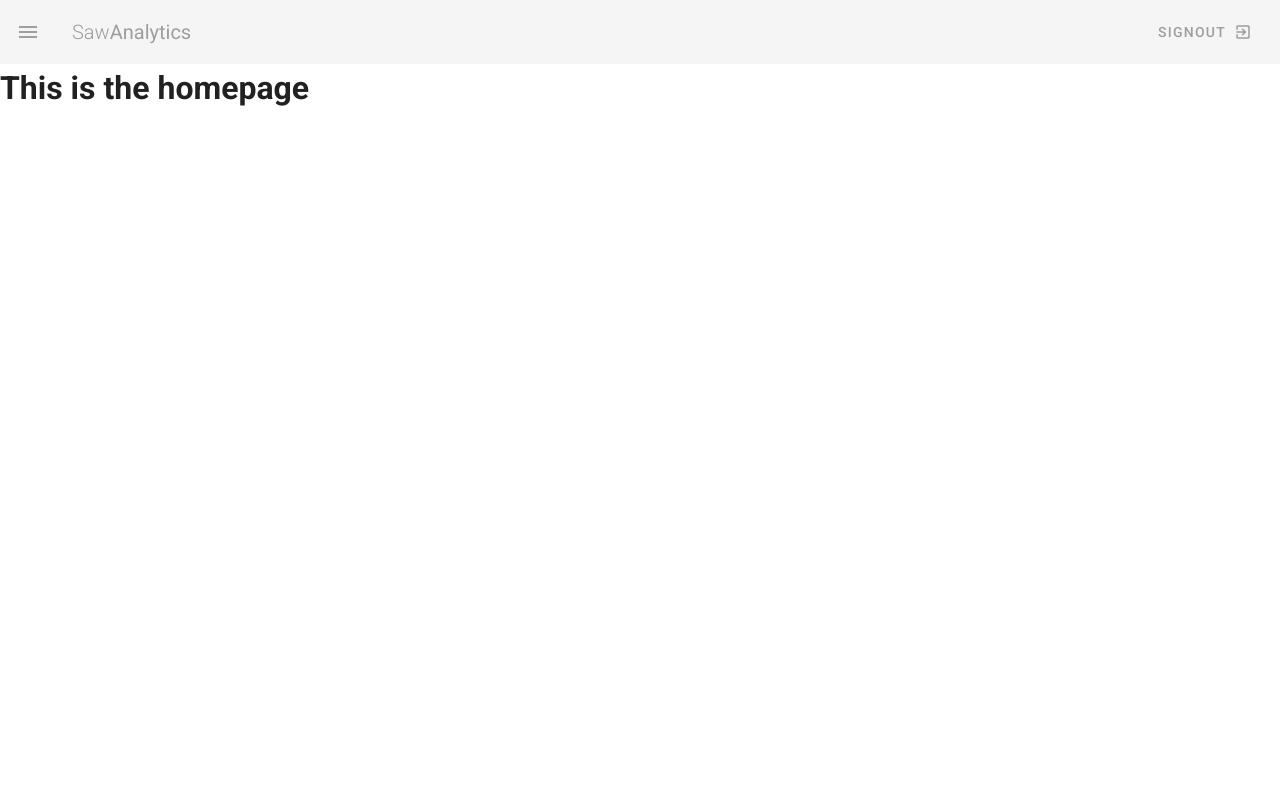
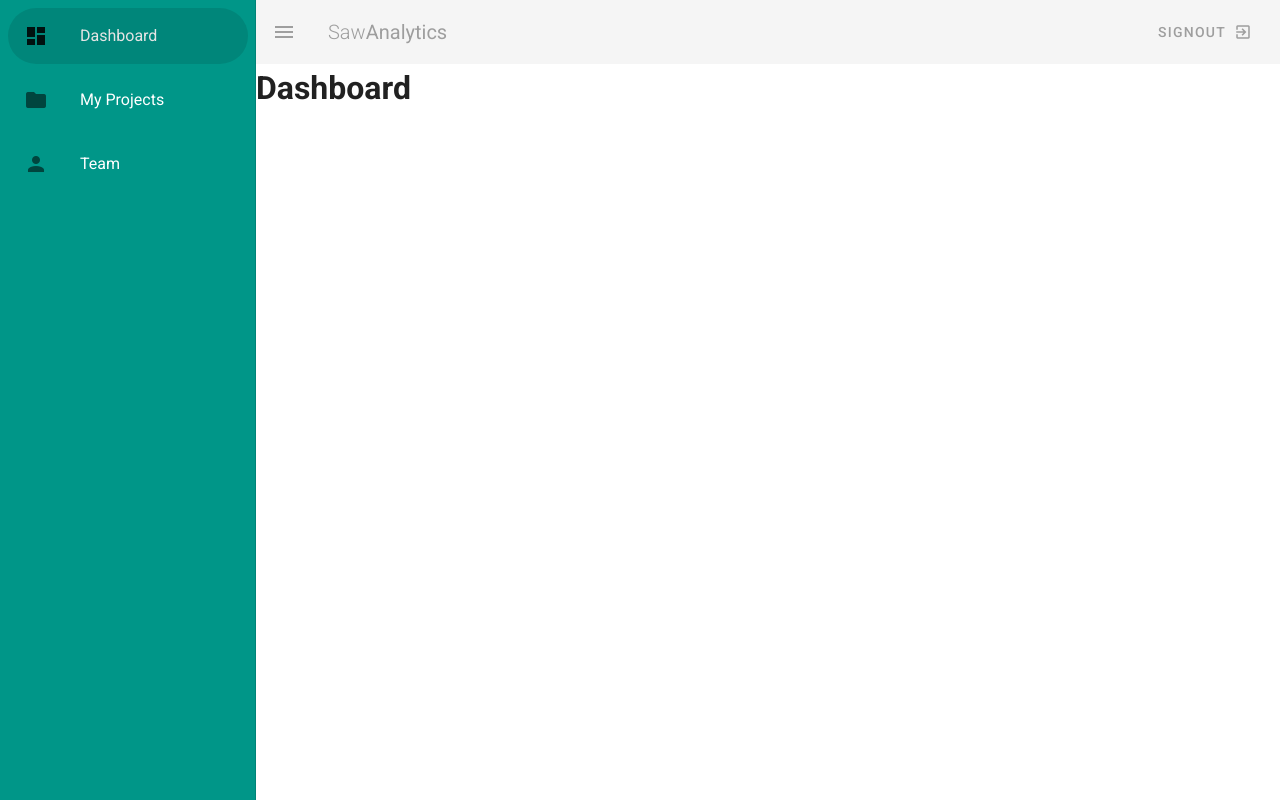
Before and after one commit to manojkmishra/veutify-netn, a Vue app: page / in a window 1280 px wide. Built offline with nearby package versions, Linux system fonts and the light colour scheme.

Commit message:
routing done

```diff
--- a/src/components/Navbar.vue
+++ b/src/components/Navbar.vue
@@ -12,7 +12,7 @@
                 <v-icon right>exit_to_app</v-icon>
             </v-btn>
         </v-app-bar>
-        <v-navigation-drawer v-model="drwr" app  class="success">
+        <v-navigation-drawer v-model="drwr" app  class="teal">
                <v-list rounded>
                     <v-list-item v-for="link in links" :key="link.text" router :to="link.route">
                         <v-list-item-icon>
@@ -28,7 +28,7 @@
 </template>
 <script>
 export default {
-    data(){return{drwr:false, links: [
+    data(){return{drwr:true, links: [
         { icon: 'mdi-view-dashboard', text: 'Dashboard', route: '/' },
         { icon: 'mdi-folder', text: 'My Projects', route: '/projects' },
         { icon: 'mdi-account', text: 'Team', route: '/team' },
--- a/src/router/index.js
+++ b/src/router/index.js
@@ -1,23 +1,15 @@
 import Vue from 'vue'
 import VueRouter from 'vue-router'
-import Home from '../views/Home.vue'
+import Dashboard from '../views/Dashboard.vue'
+import Projects from '../views/Projects.vue'
+import Team from '../views/Team.vue'
 
 Vue.use(VueRouter)
 
 const routes = [
-  {
-    path: '/',
-    name: 'home',
-    component: Home
-  },
-  {
-    path: '/about',
-    name: 'about',
-    // route level code-splitting
-    // this generates a separate chunk (about.[hash].js) for this route
-    // which is lazy-loaded when the route is visited.
-    component: () => import(/* webpackChunkName: "about" */ '../views/About.vue')
-  }
+  { path: '/',    name: 'dashboard',    component: Dashboard  },
+  { path: '/projects',    name: 'projects',   component: Projects,  },
+  { path: '/team',  name: 'team',   component: Team,  }
 ]
 
 const router = new VueRouter({
--- a/src/views/About.vue
+++ /dev/null
@@ -1,5 +0,0 @@
-<template>
-  <div class="about">
-    <h1>This is an about page</h1>
-  </div>
-</template>
--- /dev/null
+++ b/src/views/Dashboard.vue
@@ -0,0 +1,6 @@
+<template>
+  <div class="dashboard">
+    <h1>Dashboard</h1>
+
+  </div>
+</template>
--- a/src/views/Home.vue
+++ /dev/null
@@ -1,6 +0,0 @@
-<template>
-  <div class="home">
-    <h1>This is the homepage</h1>
-
-  </div>
-</template>
--- /dev/null
+++ b/src/views/Projects.vue
@@ -0,0 +1,6 @@
+<template>
+  <div class="projects">
+    <h1>Projects</h1>
+
+  </div>
+</template>
--- /dev/null
+++ b/src/views/Team.vue
@@ -0,0 +1,6 @@
+<template>
+  <div class="team">
+    <h1>Team</h1>
+
+  </div>
+</template>
```
